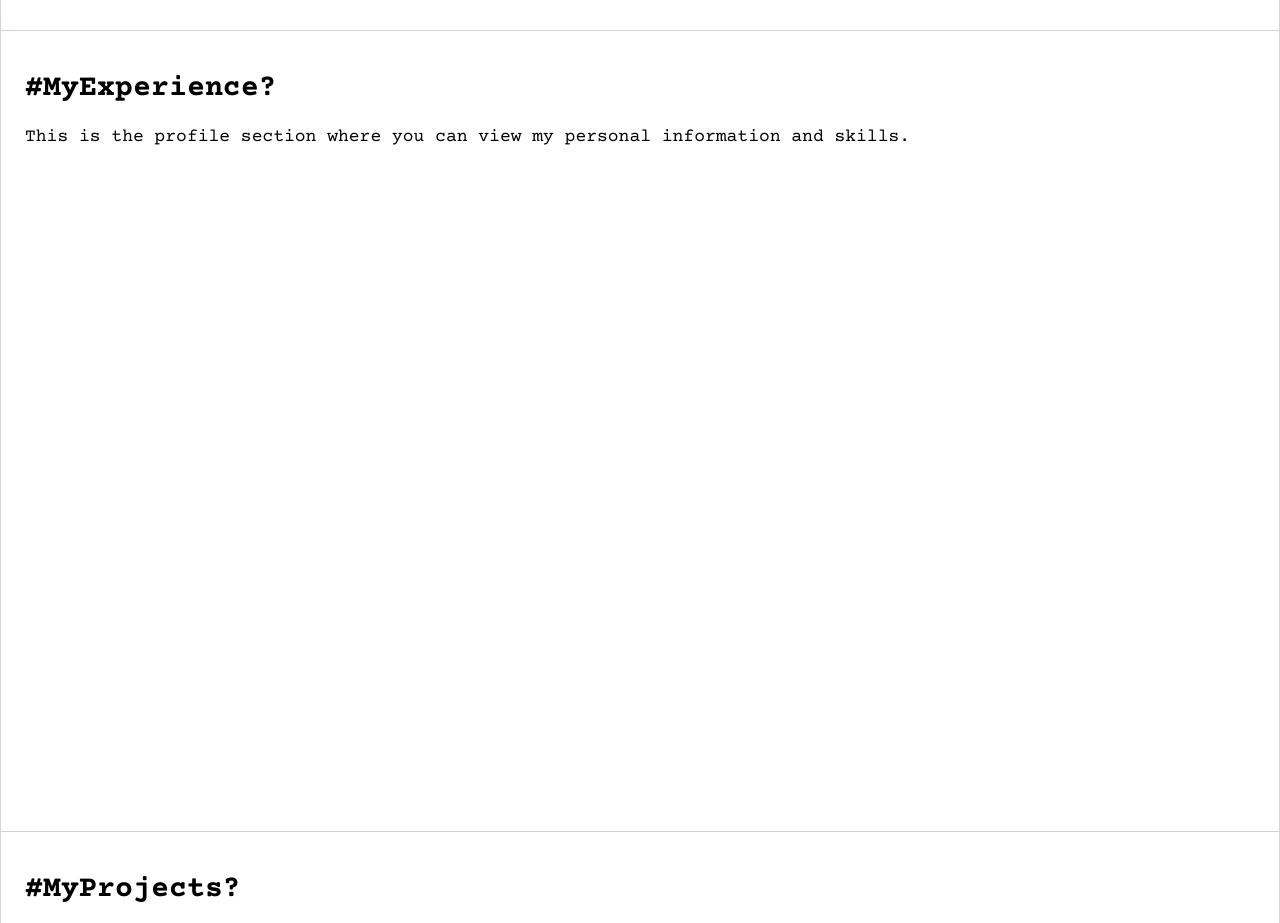
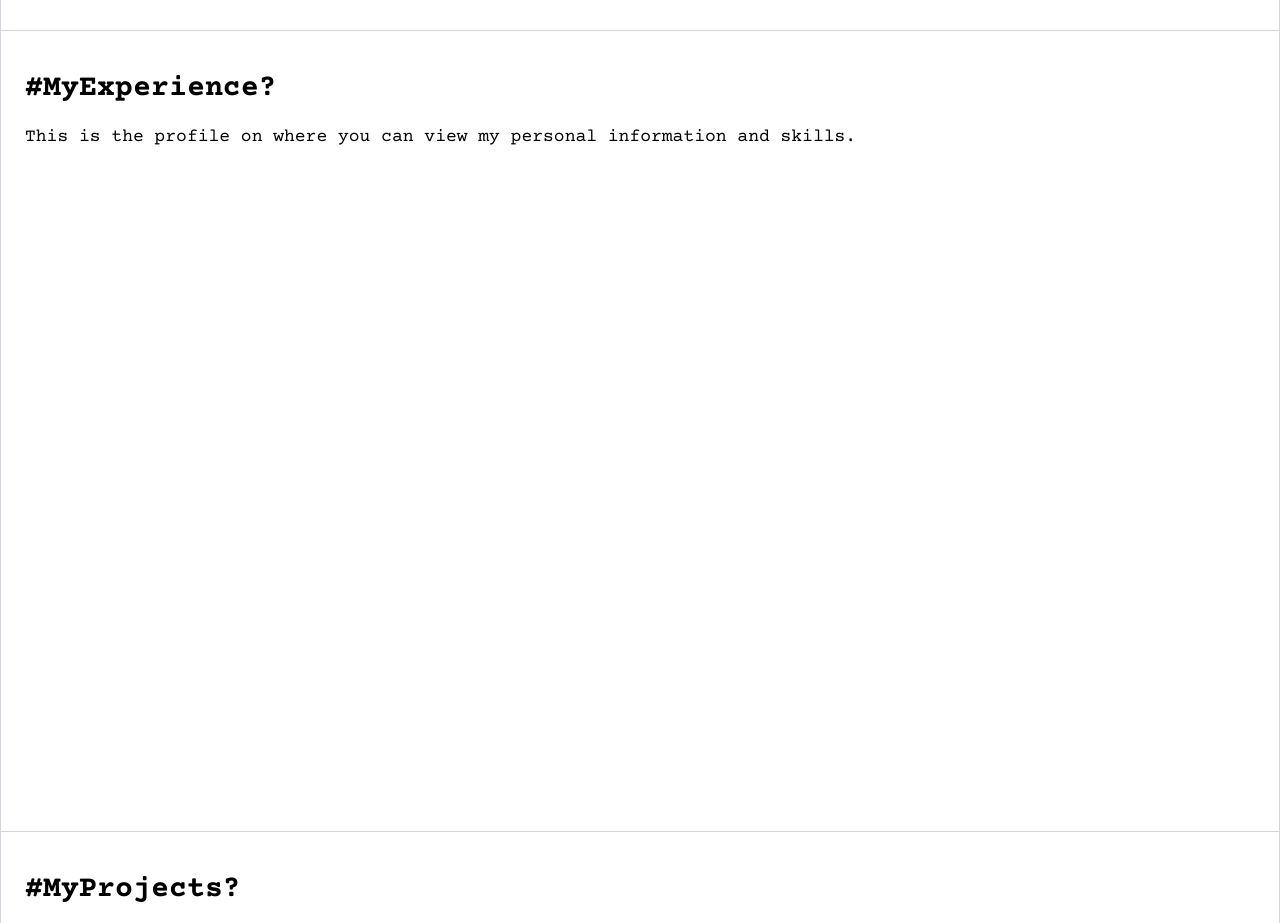
Before and after one commit to wsomad/me, a Next.js app: page / in a window 1280 px wide. Shown: the part 1020-1943 px from the top of the page. Built offline with nearby package versions, Linux system fonts and the light colour scheme.

Commit message:
Commit to gh-pages branch

```diff
--- a/src/app/experience/page.tsx
+++ b/src/app/experience/page.tsx
@@ -3,7 +3,7 @@ const Experience: React.FC = () => {
     <div className='px-6 py-10 font-courier'>
         <h1 className="flex items-start justify-start text-3xl font-bold text-black">#MyExperience?</h1>
         <p className="mt-4 text-lg text-black">
-        This is the profile section where you can view my personal information and skills.
+        This is the profile on where you can view my personal information and skills.
         </p>
     </div>
     )
```
